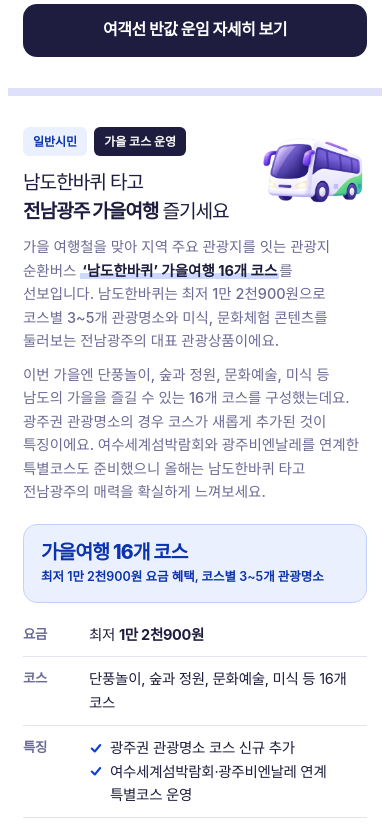
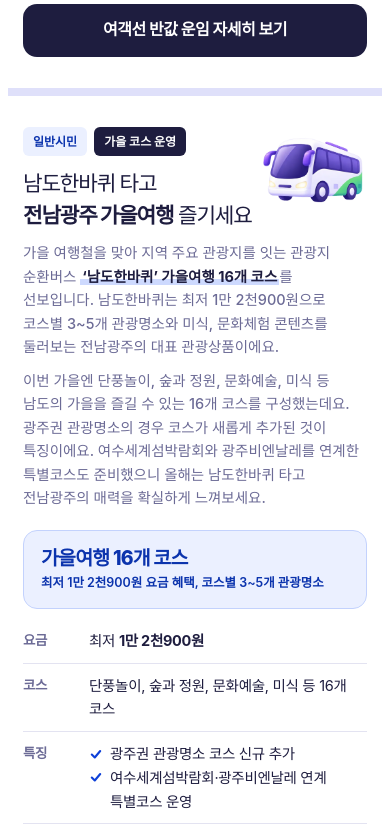
Before and after one commit to leemjay429-eng/modue02, a plain HTML site: page index.html in a window 390 px wide. Shown: the part 5900-6725 px from the top of the page. Drawn offline with Linux system fonts and the light colour scheme; a web font is replaced by a local one.

Commit message:
Add files via upload

```diff
--- a/index.html
+++ b/index.html
@@ -491,8 +491,24 @@ if(location.protocol==='file:'||location.hostname.indexOf('github.io')>-1){
 
 .contents_div .bnf-card h2 strong{font-weight:900}
 
-/* 남도한바퀴(b8) : 모바일에서도 제목을 2줄로 유지 */
-.contents_div #bnf-b8 h2{font-size:calc((clamp(16px, calc(1.6px + 5cqw), 22px) + 1px) * var(--bnf-b8k, .9));letter-spacing:-.055em}
+/* 남도한바퀴(b8) : 크기는 공통값 유지, 자간만 조인다 */
+.contents_div #bnf-b8 h2{letter-spacing:-.055em}
+
+/* 남도한바퀴(b8) : 아이콘을 플로트에서 빼내 절대배치한다.
+   플로트 박스(아이콘 높이 + 아래 마진)가 h2 둘째 줄까지 물고 있어
+   오른쪽에 여백이 보이는데도 제목이 3줄로 밀리던 문제를 없앤다.
+   아이콘이 차지하던 자리는 메타 행의 padding-right로만 확보한다. */
+.contents_div #bnf-b8 .bnf-card__head{position:relative}
+@container bnfroot (max-width:599px){
+  .contents_div #bnf-b8 .bnf-poster{
+    position:absolute;top:0;right:0;
+    float:none;margin:0;
+  }
+  .contents_div #bnf-b8 .bnf-card__meta{
+    padding-right:calc(clamp(91.3px, calc((100% - 218px) * 1.1), 118.8px) + 16px);
+  }
+}
+
 
 .contents_div .bnf-lede .bnf-hl{
   font-weight:700;color:var(--bnf-ink);
@@ -781,7 +797,6 @@ if(location.protocol==='file:'||location.hostname.indexOf('github.io')>-1){
   .contents_div .bnf-chip,
   .contents_div .bnf-dday{font-size:13px;padding:6px 12px}
   .contents_div .bnf-card h2{font-size:var(--bnf-h3);line-height:1.3;margin-bottom:14px;padding-top:2px}
-  .contents_div #bnf-b8 h2{font-size:var(--bnf-h3);letter-spacing:-.045em}
   .contents_div .bnf-lede{font-size:16px;max-width:60ch;margin-bottom:26px;line-height:1.72}
 
   .contents_div .bnf-point{padding:20px 24px;margin-bottom:26px;column-gap:14px;row-gap:5px}
```
